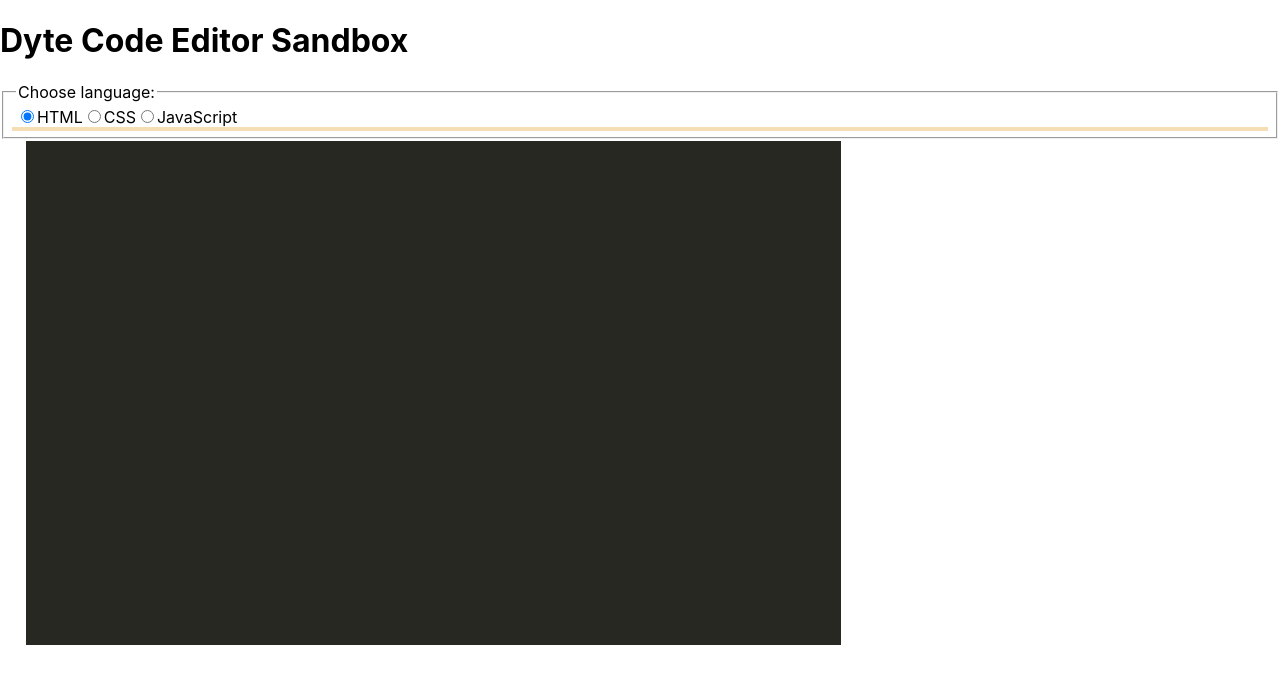
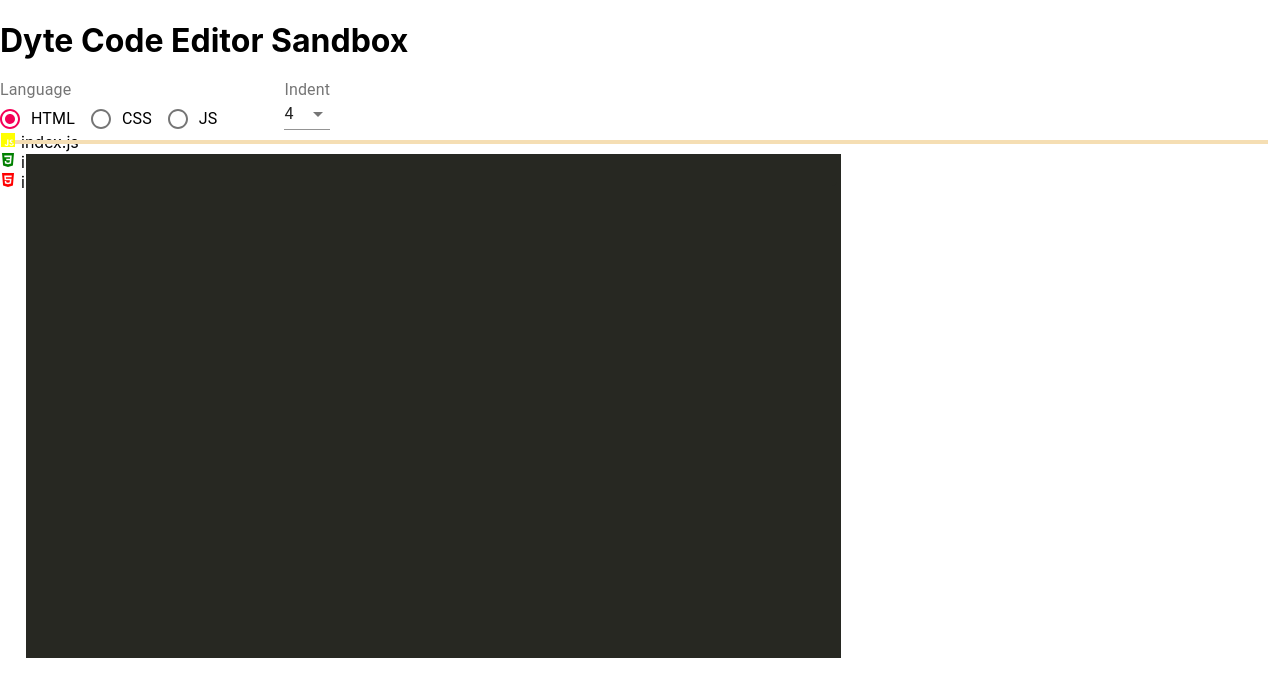
Before and after one commit to Ring-A-Bell/dyte-react, a React (Create React App) app: page / in a window 1280 px wide. Shown: the top 696 px of the page. Built offline with nearby package versions, Linux system fonts and the light colour scheme.

Commit message:
file system working

```diff
--- a/src/App.js
+++ b/src/App.js
@@ -1,47 +1,82 @@
-import React, { useState } from 'react';
+import { Container, FormControlLabel, Grid, RadioGroup, Radio, FormControl, FormLabel, InputLabel, Select, MenuItem, TextField } from '@material-ui/core';
+import React, { useEffect, useState } from 'react';
 import './App.css';
 import Editor from './Editor';
+import FilePane from './FilePane';
 
 export default function App() {
 
   // Hooks to store state for editor language
   const [lang, setLang] = useState("html");
+  const [indentation, setIndentation] = useState(4);
+  const [selectedFile, setFile] = useState("index.js");
+  const [htmlCode, setHtmlCode] = useState("");
+  const [cssCode, setCssCode] = useState("");
+  const [jsCode, setJsCode] = useState("");
+
+  useEffect(() => {
+    var json = localStorage.getItem("index.js");
+    var data = JSON.parse(json);
+    if(data)
+      setJsCode(data);
+    else
+      setJsCode("");
+
+    json = localStorage.getItem("index.css");
+    data = JSON.parse(json);
+    if(data)
+      setCssCode(data);
+    else
+      setCssCode("");
+
+    json = localStorage.getItem("index.html");
+    data = JSON.parse(json);
+    if(data)
+      setHtmlCode(data);
+    else
+      setHtmlCode("");
+  }, []);
+
+  function editorLang() {
+    if(selectedFile=="index.js")
+      return <Editor lang={"javascript"} fileName={selectedFile} code={jsCode} setCode={setJsCode}/>
+
+    else if(selectedFile=="index.css")
+    return <Editor lang={"css"} fileName={selectedFile} code={cssCode} setCode={setCssCode}/>
+
+    else if(selectedFile=="index.html")
+      return <Editor lang={"html"} fileName={selectedFile} code={htmlCode} setCode={setHtmlCode}/>
+  }
 
   return (
     <div>
       <h1>Dyte Code Editor Sandbox</h1>
-      <fieldset>
-        <legend>Choose language:</legend>
-        <input
-          type="radio"
-          id="html"
-          name="language"
-          value="html"
-          defaultChecked="true"
-          onChange={() => { setLang("html")}}
-        />
-        <label htmlFor="html">HTML</label>
+      <Grid container spacing={3} md={8} style={{alignItems:""}}>
+        <Grid item xs={12} md={4}>
+          <FormControl component="fieldset">
+            <FormLabel component="legend">Language</FormLabel>
+            <RadioGroup value={lang} row>
+              <FormControlLabel value="html" control={<Radio />} label="HTML" onChange={() => setLang("html")}/>
+              <FormControlLabel value="css" control={<Radio />} label="CSS" onChange={() => setLang("css")}/>
+              <FormControlLabel value="javascript" control={<Radio />} label="JS" onChange={() => setLang("javascript")}/>
+            </RadioGroup>
+          </FormControl>
+        </Grid>
 
-        <input
-          type="radio"
-          id="css"
-          name="language"
-          value="xml"
-          onChange={() => { setLang("xml")}}
-        />
-        <label htmlFor="css">CSS</label>
+        <Grid item xs={6} md={8}>
+          <FormControl component="fieldset">
+            <FormLabel component="legend">Indent</FormLabel>
+            <TextField value={indentation} select>
+              <MenuItem value={2} onSelect={() => setIndentation(2)}>2</MenuItem>
+              <MenuItem value={4} onChange={() => setIndentation(4)}>4</MenuItem>
+              <MenuItem value={8} onChange={() => setIndentation(8)}>8</MenuItem>
+            </TextField>
+          </FormControl>
+        </Grid>
+      </Grid>
 
-        <input
-          type="radio"
-          id="javascript"
-          name="language"
-          value="javascript"
-          onChange={() => { setLang("javascript")}}
-        />
-        <label htmlFor="javascript">JavaScript</label>
-      </fieldset>
-
-      <Editor lang={lang}/>
+      {editorLang()}
+      <FilePane setFile={setFile}/>
 
     </div>
   );
--- a/src/Editor/index.jsx
+++ b/src/Editor/index.jsx
@@ -6,16 +6,17 @@
 
 export default function Editor(props) {
 
-    const [code, setCode] = useState("");
     const [tabLength, setTabLength] = useState(0);
     const [indentLevel, setIndentLevel] = useState(4);
 
     useEffect(() => {
         Prism.highlightAll();
-    }, [props.lang, code]);
+        const json = JSON.stringify(props.code);
+        localStorage.setItem(`${props.fileName}`, json);
+    }, [props.lang, props.fileName, props.code]);
 
     function handleKeyDown(e) {
-        let value = code;
+        let value = props.code;
         if(e.key==="Tab" && !e.shiftKey) {
             e.preventDefault();
             setTabLength(tabLength+1);
@@ -38,7 +39,7 @@
                 value += " ";
             console.log(value);
         }
-        setCode(value);
+        props.setCode(value);
     }
 
     return (
@@ -46,14 +47,14 @@
             <Grid container spacing={3} className="code-container">
                 <Grid item xs={12} lg={8} className="code-input">
                     <textarea className={`language-${props.lang}`}
-                        onChange={(e) => {setCode(e.target.value)}}
-                        value={code}
+                        onChange={(e) => {props.setCode(e.target.value)}}
+                        value={props.code}
                         onKeyDown={(e) => {handleKeyDown(e)}}
                     />
                 </Grid>
                 <Grid item xs={12} lg={8} className="code-output">
                     <pre>
-                        <code className={`language-${props.lang}`}>{code}</code>
+                        <code className={`language-${props.lang}`}>{props.code}</code>
                     </pre>
                 </Grid>
             </Grid>
--- a/src/FilePane/index.jsx
+++ b/src/FilePane/index.jsx
@@ -1,18 +1,17 @@
 import React, { useState } from 'react';
 import FileDisp from '../Components/FileDisp';
 
-export default function IndexPane() {
-    const [selectedFile, setFile] = useState("index.js");
+export default function FilePane(props) {
 
     return (
         <div className="pane-content">
-            <div onClick={() => {setFile("index.js");console.log(selectedFile)}}>
+            <div onClick={() => {props.setFile("index.js")}}>
                 <FileDisp iconName={"javascript"} iconColor={"yellow"} fileName={"index.js"}/>
             </div>
-            <div onClick={() => {setFile("index.css");console.log(selectedFile)}}>
+            <div onClick={() => {props.setFile("index.css")}}>
                 <FileDisp iconName={"css3"} iconColor={"green"} fileName={"index.css"}/>
             </div>
-            <div onClick={() => {setFile("index.html");console.log(selectedFile)}}>
+            <div onClick={() => {props.setFile("index.html")}}>
                 <FileDisp iconName={"html5"} iconColor={"red"} fileName={"index.html"}/>
             </div>
         </div>
```
